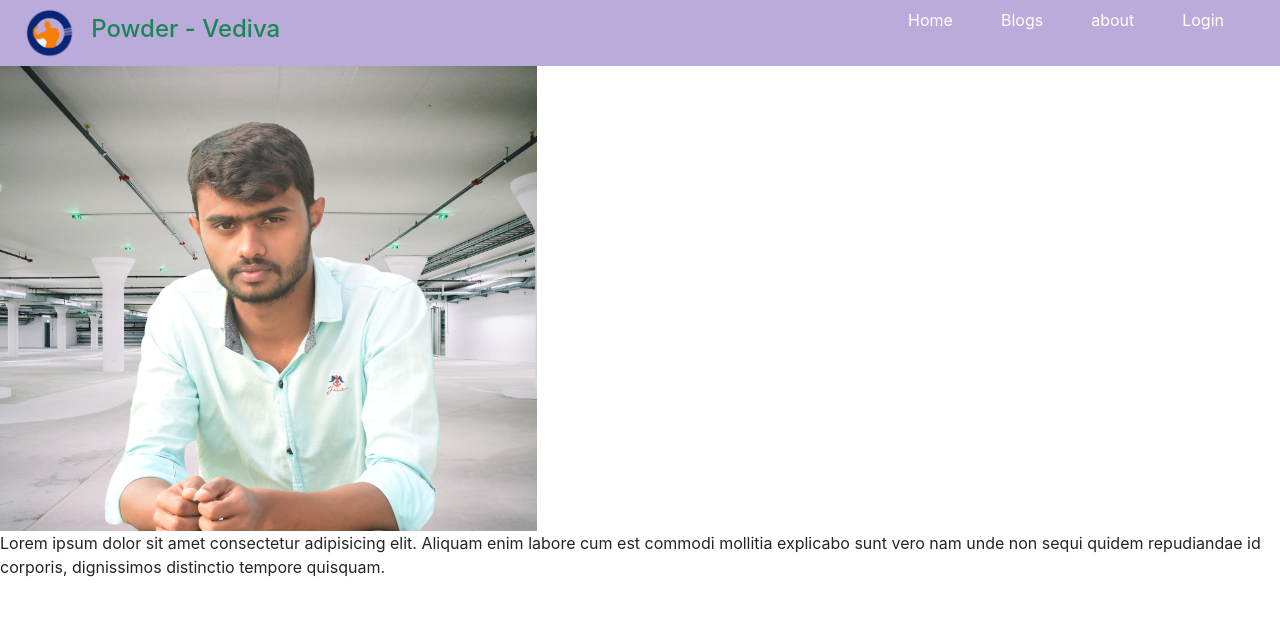
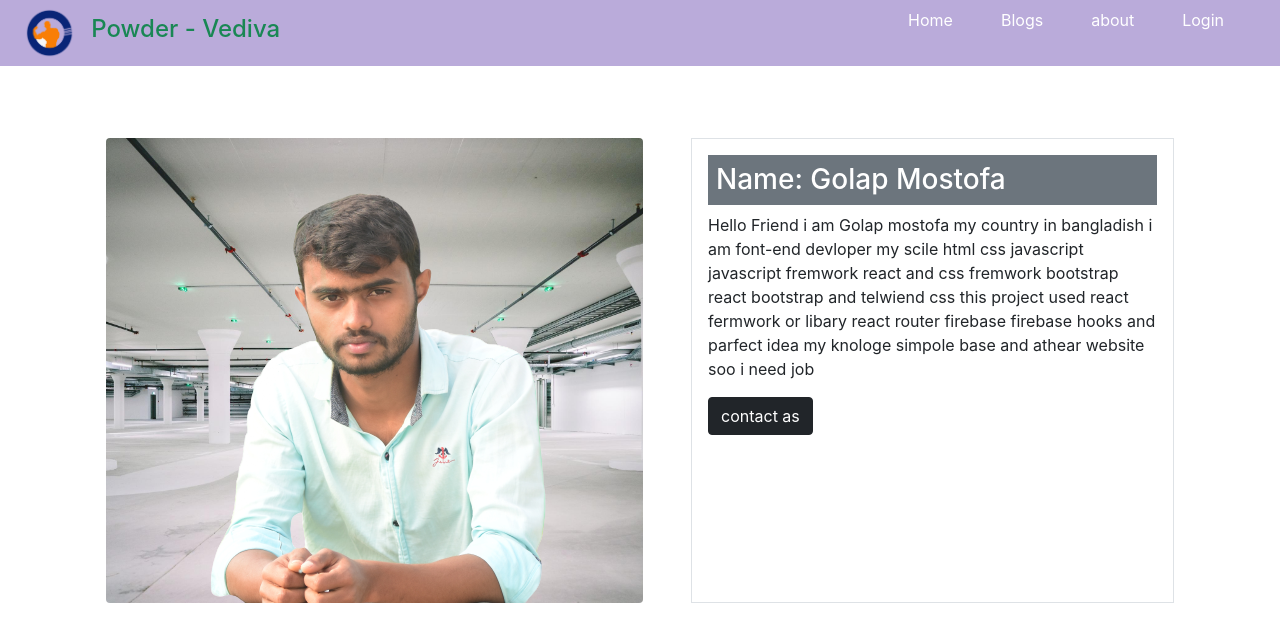
Before and after one commit to Golap-Mostofa/gym-cloude, a React (Create React App) app: page /about in a window 1280 px wide. Shown: the top 642 px of the page. Built offline with nearby package versions, Linux system fonts and the light colour scheme; no server answers.

Commit message:
update about page

```diff
--- a/src/components/About/About.js
+++ b/src/components/About/About.js
@@ -2,12 +2,16 @@ import React from 'react';
 import profile from '../../img/profile.png'
 const About = () => {
     return (
-        <div>
+        <div className='container mt-5 d-flex '>
             <div>
-                <img src={profile} alt="" />
+                <img className='rounded m-4 w-90 ' src={profile} alt="" />
             </div>
-            <div>
-                Lorem ipsum dolor sit amet consectetur adipisicing elit. Aliquam enim labore cum est commodi mollitia explicabo sunt vero nam unde non sequi quidem repudiandae id corporis, dignissimos distinctio tempore quisquam.
+            <div className='m-4 border p-3'>
+                <h3 className='bg-secondary p-2 text-white'>Name: Golap Mostofa</h3>
+                <p>
+                   Hello Friend i am Golap mostofa my country in bangladish i am font-end devloper my scile html css javascript javascript fremwork react and css fremwork bootstrap react bootstrap and telwiend css this project used react fermwork or libary react router firebase firebase hooks and  parfect idea my knologe simpole base and athear website soo i need job
+                </p>
+                <button className='btn btn-dark text-white'>contact as </button>
             </div>
         </div>
     );
```
